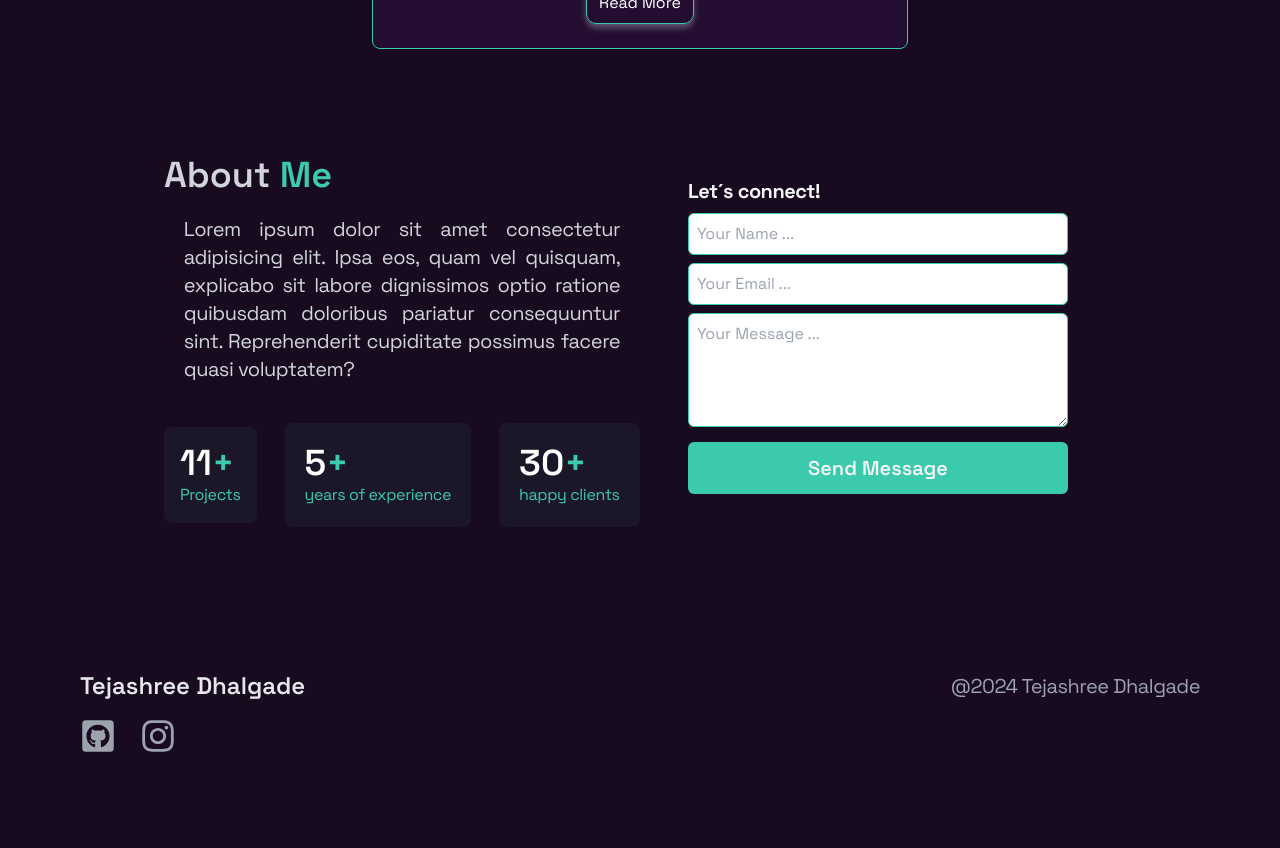
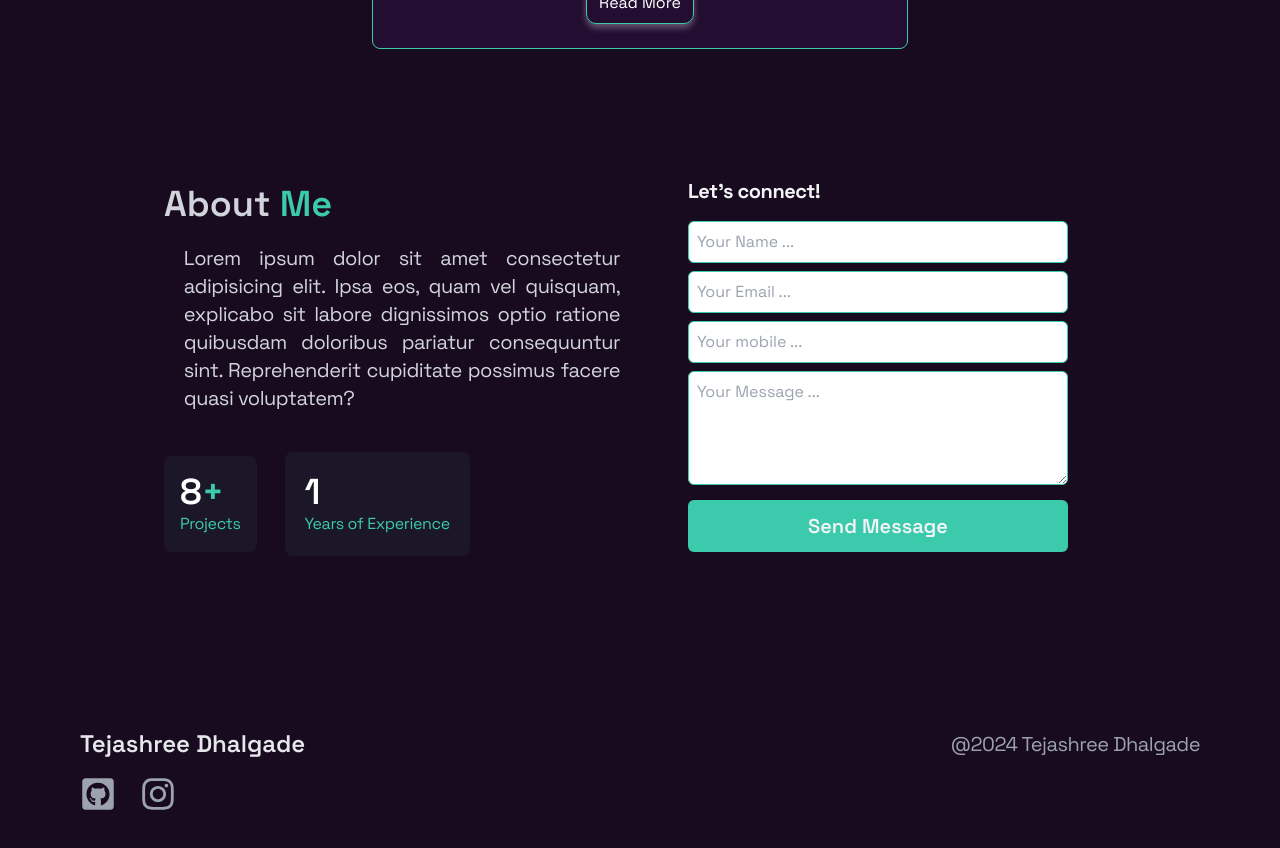
Before and after one commit to Tejashree3/Tejashree, a React (Vite) app: page / in a window 1280 px wide. Shown: the part 3420-4268 px from the top of the page. Built offline with nearby package versions, Linux system fonts and the light colour scheme.

Commit message:
add contact form

```diff
--- a/src/components/Contact.jsx
+++ b/src/components/Contact.jsx
@@ -1,16 +1,52 @@
-import React from "react"
-import { AiFillLinkedin, AiFillGithub } from "react-icons/ai"
-import { motion } from "framer-motion"
-import Reveal from "./Reveal"
+import React, { useState } from "react";
+import { AiFillLinkedin, AiFillGithub } from "react-icons/ai";
+import { motion } from "framer-motion";
+import Reveal from "./Reveal";
 
 const Contact = () => {
+  const [formStatus, setFormStatus] = useState(""); // Success/Error feedback
+
+  const onSubmit = async (event) => {
+    event.preventDefault();
+    const formData = new FormData(event.target);
+
+    // Append access key
+    formData.append("access_key", "6638bc21-e20c-44fc-a381-c94f19789fce");
+
+    try {
+      const object = Object.fromEntries(formData);
+      const json = JSON.stringify(object);
+
+      const res = await fetch("https://api.web3forms.com/submit", {
+        method: "POST",
+        headers: {
+          "Content-Type": "application/json",
+          Accept: "application/json",
+        },
+        body: json,
+      }).then((res) => res.json());
+
+      if (res.success) {
+        setFormStatus("Message sent successfully!");
+        event.target.reset(); // Reset form fields
+      } else {
+        setFormStatus("Failed to send message. Please try again.");
+      }
+    } catch (error) {
+      console.error("Error submitting form:", error);
+      setFormStatus("An error occurred. Please try again later.");
+    }
+  };
+
   return (
     <div className="px-6 max-w-[1000px] mx-auto md:my-12" id="contact">
       <Reveal>
         <div className="grid md:grid-cols-2 place-items-center">
           <div>
             <div className="text-gray-300 my-3">
-                    <h3 className="text-4xl font-semibold mb-5">About <span>Me</span></h3>
+              <h3 className="text-4xl font-semibold mb-5">
+                About <span>Me</span>
+              </h3>
               <p className="text-justify leading-7 w-11/12 mx-auto">
                 Lorem ipsum dolor sit amet consectetur adipisicing elit. Ipsa
                 eos, quam vel quisquam, explicabo sit labore dignissimos optio
@@ -21,44 +57,48 @@ const Contact = () => {
 
             <div className="flex mt-10 items-center gap-7">
               <div className="bg-gray-800/40 p-4 rounded-lg">
-                        <h3 className="md:text-4xl text-2xl font-semibold text-white">11
-                            <span>+</span>
+                <h3 className="md:text-4xl text-2xl font-semibold text-white">
+                  8<span>+</span>
                 </h3>
-                        <p className="text-xs md:text-base"><span>Projects</span></p>
+                <p className="text-xs md:text-base">
+                  <span>Projects</span>
+                </p>
               </div>
 
               <div className="bg-gray-800/40 p-5 rounded-lg">
-                        <h3 className="md:text-4xl text-2xl font-semibold text-white">5
-                            <span>+</span>
+                <h3 className="md:text-4xl text-2xl font-semibold text-white">
+                  1<span></span>
                 </h3>
-                        <p className="text-xs md:text-base"><span>years of experience</span></p>
+                <p className="text-xs md:text-base">
+                  <span>Years of Experience</span>
+                </p>
               </div>
 
-                    <div className="bg-gray-800/40 p-5 rounded-lg">
-                        <h3 className="md:text-4xl text-2xl font-semibold text-white">30
-                            <span>+</span>
+              {/* <div className="bg-gray-800/40 p-5 rounded-lg">
+                <h3 className="md:text-4xl text-2xl font-semibold text-white">
+                  30<span>+</span>
                 </h3>
-                        <p className="text-xs md:text-base"><span>happy clients</span></p>
+                <p className="text-xs md:text-base">
+                  <span>Happy Clients</span>
+                </p>
+              </div> */}
             </div>
-
-                </div>
-
           </div>
 
           <form
-                action="https://getform.io/f/placeYourEndpointHere"
-                method="POST"
-                className=" max-w-6xl p-5 md:p-12"
+            onSubmit={onSubmit}
+            className="max-w-6xl p-5 md:p-12"
             id="form"
           >
-            <p className="text-gray-100 font-bold text-xl mb-2">
-              Let´s connect!
+            <p className="text-gray-100 font-bold text-xl mb-4">
+              Let’s connect!
             </p>
             <input
               type="text"
               id="name"
               placeholder="Your Name ..."
               name="name"
+              required
               className="mb-2 w-full rounded-md border border-primary py-2 pl-2 pr-4"
             />
             <input
@@ -66,14 +106,24 @@ const Contact = () => {
               id="email"
               placeholder="Your Email ..."
               name="email"
+              required
+              className="mb-2 w-full rounded-md border border-primary py-2 pl-2 pr-4"
+            />
+              <input
+              type="tel"
+              id="mobile"
+              placeholder="Your mobile ..."
+              name="mobile"
+              required
               className="mb-2 w-full rounded-md border border-primary py-2 pl-2 pr-4"
             />
             <textarea
-              name="textarea"
-              id="textarea"
+              name="message"
+              id="message"
               cols="30"
               rows="4"
               placeholder="Your Message ..."
+              required
               className="mb-2 w-full rounded-md border border-primary py-2 pl-2 pr-4"
             />
             <button
@@ -82,14 +132,14 @@ const Contact = () => {
             >
               Send Message
             </button>
-
+            {formStatus && (
+              <p className="mt-3 text-center text-gray-100">{formStatus}</p>
+            )}
           </form>
-
         </div>
-
       </Reveal>
     </div>
-  )
-}
+  );
+};
 
-export default Contact
+export default Contact;
```
Lines whose indentation alone changed are shown as unchanged.
